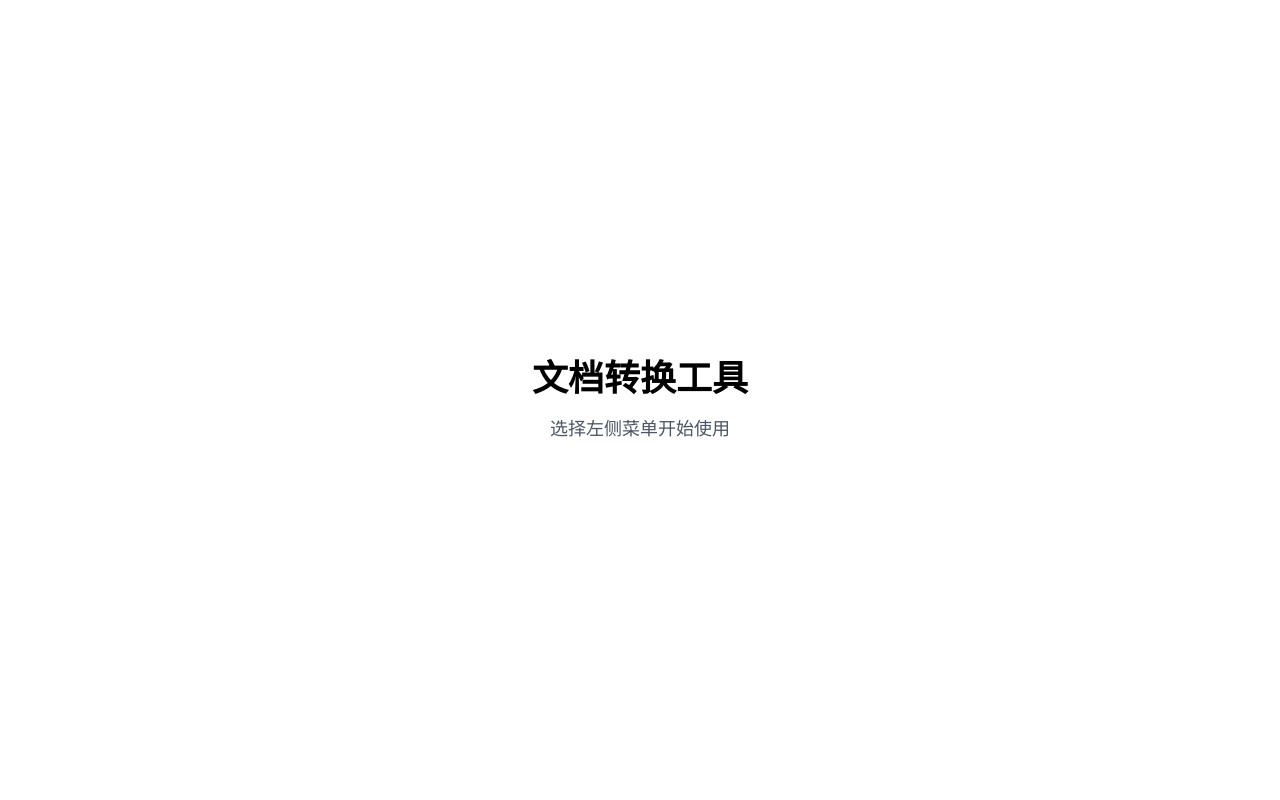
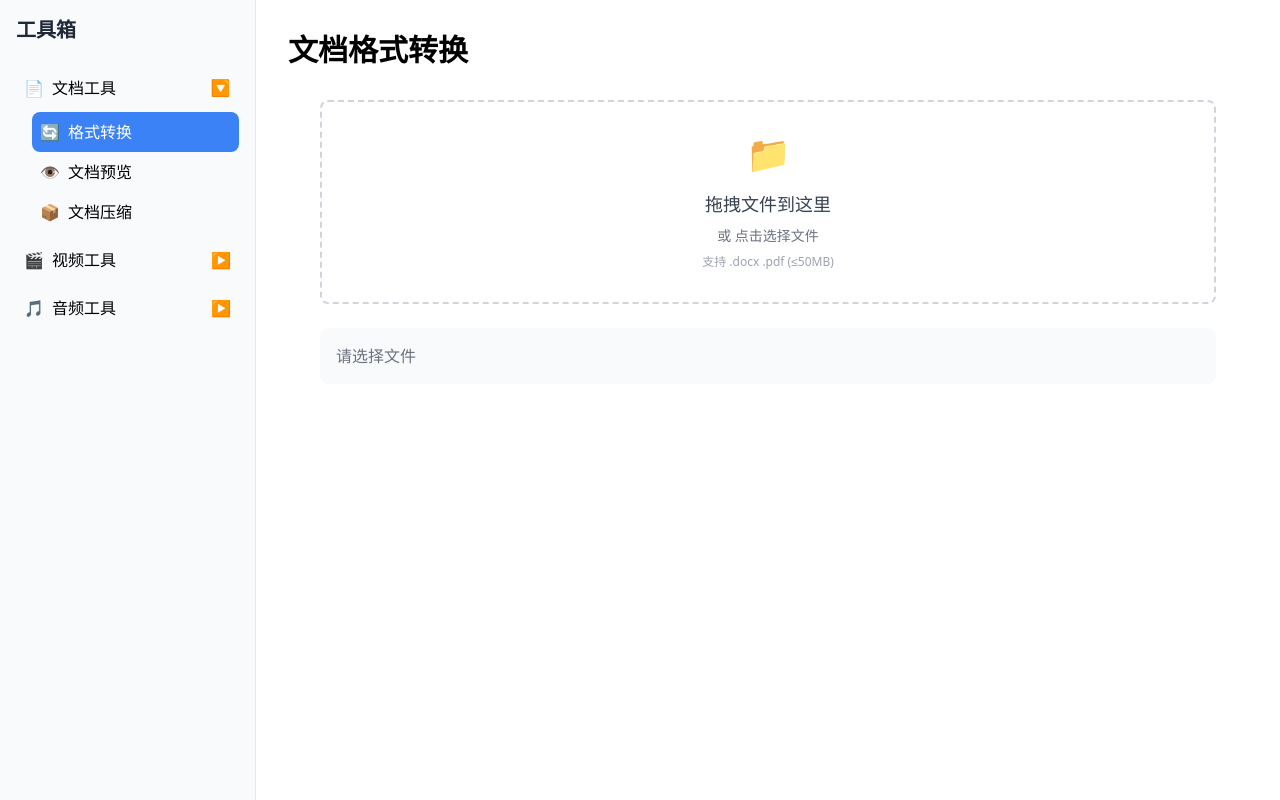
Before and after one commit to prwang1998/boxwang, a Next.js app: page / in a window 1280 px wide. Built offline with nearby package versions, Linux system fonts and the light colour scheme.

Commit message:
feat: implement main page with all components

```diff
--- a/app/page.tsx
+++ b/app/page.tsx
@@ -1,8 +1,126 @@
+'use client';
+
+import { useState } from 'react';
+import Sidebar from '@/components/Sidebar';
+import FileUpload from '@/components/FileUpload';
+import FilePreview from '@/components/FilePreview';
+import ConvertButton from '@/components/ConvertButton';
+import StatusBar from '@/components/StatusBar';
+import { previewDocx, convertDocxToPdf } from '@/lib/docx-to-pdf';
+import { previewPdf, convertPdfToDocx } from '@/lib/pdf-to-docx';
+import { isDocxFile, isPdfFile, downloadBlob } from '@/lib/file-utils';
+import { FileInfo, FileStatus, ConvertState } from '@/types';
+
 export default function Home() {
+  const [activeItem, setActiveItem] = useState('format-convert');
+  const [state, setState] = useState<ConvertState>({
+    file: null,
+    status: 'idle',
+    errorMessage: '',
+    previewHtml: '',
+  });
+
+  const handleFileSelect = async (file: File) => {
+    const fileInfo: FileInfo = {
+      name: file.name,
+      size: file.size,
+      type: isDocxFile(file) ? 'docx' : 'pdf',
+      file,
+    };
+
+    setState({
+      file: fileInfo,
+      status: 'reading',
+      errorMessage: '',
+      previewHtml: '',
+    });
+
+    try {
+      setState((prev) => ({ ...prev, status: 'previewing' }));
+      let preview = '';
+
+      if (isDocxFile(file)) {
+        preview = await previewDocx(file);
+      } else if (isPdfFile(file)) {
+        preview = await previewPdf(file);
+      }
+
+      setState((prev) => ({
+        ...prev,
+        status: 'idle',
+        previewHtml: preview,
+      }));
+    } catch (error) {
+      setState((prev) => ({
+        ...prev,
+        status: 'error',
+        errorMessage: '预览失败，请检查文件格式',
+      }));
+    }
+  };
+
+  const handleConvert = async (direction: 'docx-to-pdf' | 'pdf-to-docx') => {
+    if (!state.file) return;
+
+    setState((prev) => ({ ...prev, status: 'converting', errorMessage: '' }));
+
+    try {
+      let blob: Blob;
+      let filename: string;
+
+      if (direction === 'docx-to-pdf') {
+        blob = await convertDocxToPdf(state.file.file);
+        filename = state.file.name.replace('.docx', '.pdf');
+      } else {
+        blob = await convertPdfToDocx(state.file.file);
+        filename = state.file.name.replace('.pdf', '.docx');
+      }
+
+      downloadBlob(blob, filename);
+
+      setState((prev) => ({ ...prev, status: 'success' }));
+    } catch (error) {
+      setState((prev) => ({
+        ...prev,
+        status: 'error',
+        errorMessage: '转换失败，请检查文件是否损坏',
+      }));
+    }
+  };
+
   return (
-    <main className="flex min-h-screen flex-col items-center justify-center p-24">
-      <h1 className="text-4xl font-bold mb-4">文档转换工具</h1>
-      <p className="text-lg text-gray-600">选择左侧菜单开始使用</p>
-    </main>
+    <div className="flex min-h-screen">
+      <Sidebar activeItem={activeItem} onItemClick={setActiveItem} />
+      <main className="flex-1 p-8">
+        <h1 className="text-3xl font-bold mb-8">文档格式转换</h1>
+
+        <div className="max-w-4xl mx-auto space-y-6">
+          <FileUpload onFileSelect={handleFileSelect} disabled={state.status === 'converting'} />
+
+          {state.file && (
+            <FilePreview file={state.file} previewHtml={state.previewHtml} />
+          )}
+
+          {state.file && (
+            <div className="flex gap-4 justify-center">
+              <ConvertButton
+                direction="docx-to-pdf"
+                onClick={() => handleConvert('docx-to-pdf')}
+                disabled={!state.file || state.status !== 'idle'}
+                loading={state.status === 'converting'}
+              />
+              <ConvertButton
+                direction="pdf-to-docx"
+                onClick={() => handleConvert('pdf-to-docx')}
+                disabled={!state.file || state.status !== 'idle'}
+                loading={state.status === 'converting'}
+              />
+            </div>
+          )}
+
+          <StatusBar status={state.status} errorMessage={state.errorMessage} />
+        </div>
+      </main>
+    </div>
   );
 }
```
